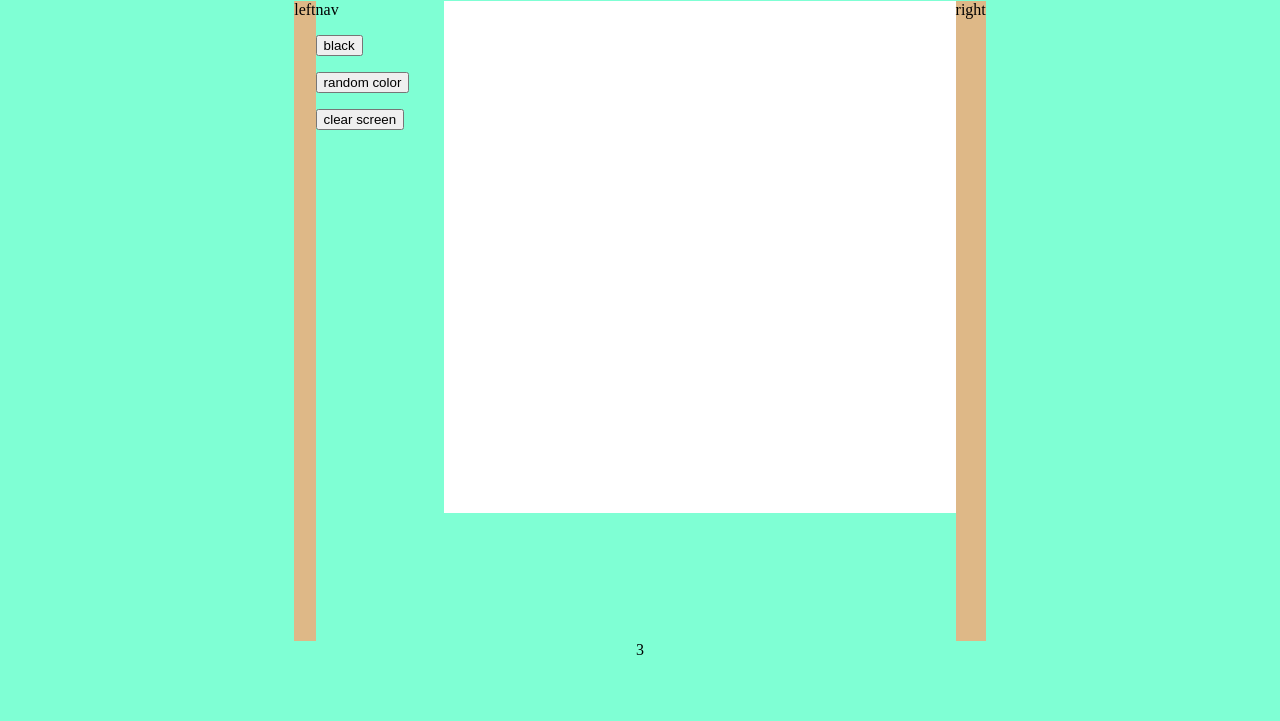
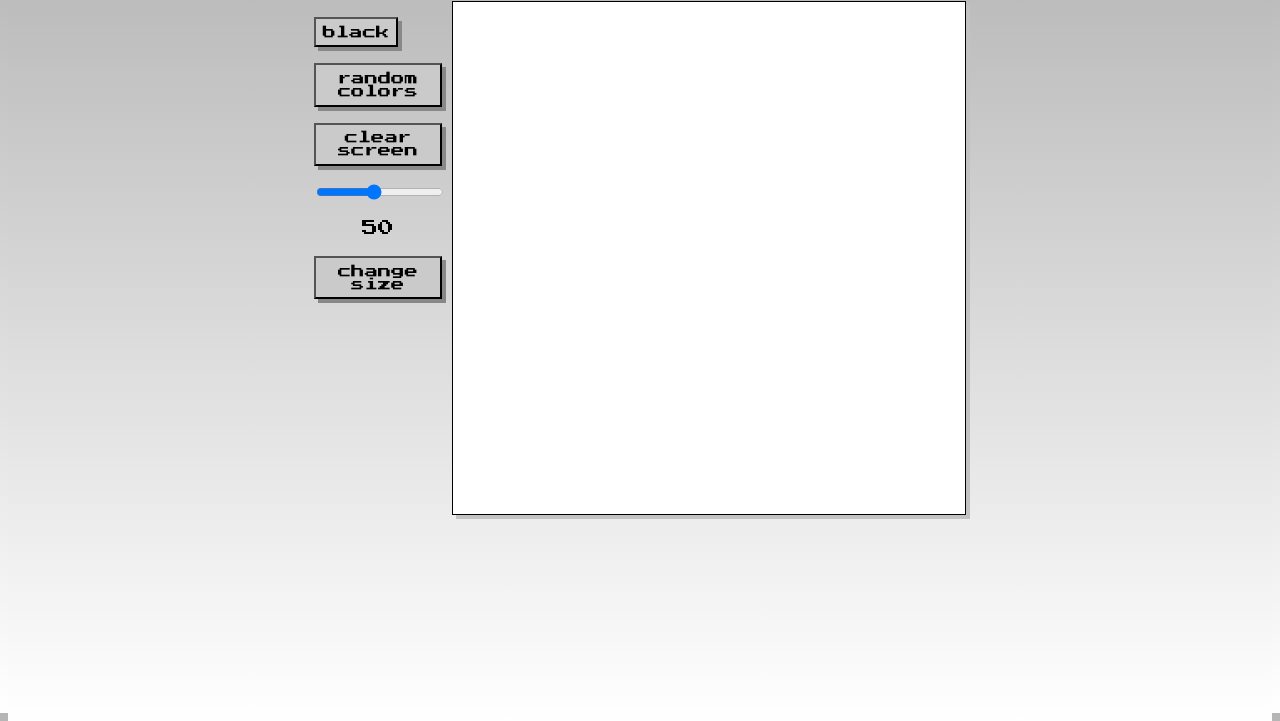
Before and after one commit to vivi-and-tea/Etch-a-Sketch, a plain HTML site: page index.html in a window 1280 px wide. Shown: the part 87-808 px from the top of the page. Drawn offline with Linux system fonts and the light colour scheme.

Commit message:
Pixel size function, basic styling

```diff
--- a/index.html
+++ b/index.html
@@ -5,23 +5,40 @@
     <meta http-equiv="X-UA-Compatible" content="IE=edge" />
     <meta name="viewport" content="width=device-width, initial-scale=1.0" />
     <link rel="stylesheet" href="style.css" />
-    <title>Document</title>
+    <link rel="preconnect" href="https://fonts.googleapis.com" />
+    <link rel="preconnect" href="https://fonts.gstatic.com" crossorigin />
+    <link
+      href="https://fonts.googleapis.com/css2?family=Poiret+One&family=Press+Start+2P&display=swap"
+      rel="stylesheet"
+    />
+    <title>Etch-a-Sketch</title>
   </head>
   <body>
     <div class="container">
-      <div class="buffer">Etch-a-Sketch</div>
+      <div class="buffer pressstart title">Etch-a-Sketch</div>
       <div class="middle">
-        <div class="left">left</div>
+        <div class="left"></div>
         <div class="nav">
-          nav
           <p><button id="blackButton">black</button></p>
-          <p><button id="randomColorButton">random color</button></p>
+          <p><button id="randomColorButton">random colors</button></p>
           <p><button id="clearButton">clear screen</button></p>
+          <input
+            type="range"
+            min="10"
+            max="100"
+            value="50"
+            class="slider"
+            id="sizeSlider"
+          />
+          <p>
+            <center><span id="sliderValue" class="pressstart"> </span></center>
+          </p>
+          <button id="newSizeButton">change size</button>
         </div>
         <div class="grid" id="sketchpad"></div>
-        <div class="right">right</div>
+        <div class="right"></div>
       </div>
-      <div class="buffer">3</div>
+      <div class="buffer"></div>
     </div>
   </body>
   <footer>
--- a/script.js
+++ b/script.js
@@ -14,14 +14,16 @@ function randomColorHex() {
 // Get sizes for the sketchpad grid: how many cells across, the width of the sketchpad on the screen, the size of each cell.
 let pixelNumber = 16;
 let sketchpadWidth = document.getElementById("sketchpad").clientWidth;
-let cellSize = sketchpadWidth / pixelNumber + "px";
+// let cellSize = sketchpadWidth / pixelNumber + "px";
 
 // Create the sketchpad grid.
-for (var i = 0; i < pixelNumber; i++) {
+function createSketchPad(pixels) {
+  let cellSize = sketchpadWidth / pixelNumber + "px";
+  for (let i = 0; i < pixels; i++) {
     var row = document.createElement("div");
     row.style.flex = "1";
-  for (var j = 0; j < pixelNumber; j++) {
-    var cell = document.createElement("div");
+    for (let j = 0; j < pixels; j++) {
+      let cell = document.createElement("div");
       cell.style.width = cellSize;
       cell.style.height = cellSize;
       cell.classList.add("pixel");
@@ -30,6 +32,8 @@ for (var i = 0; i < pixelNumber; i++) {
     }
     document.getElementById("sketchpad").appendChild(row);
   }
+}
+createSketchPad(pixelNumber);
 
 let pixels = document.getElementsByClassName("pixel");
 // Default mouseover color change effect on cells.
@@ -38,6 +42,38 @@ let pixels = document.getElementsByClassName("pixel");
     item.target.style.backgroundColor = "black";
   });
 });
+
+let slider = document.getElementById("sizeSlider");
+
+// Change size of sketchpad grid.
+let sizeButton = document.getElementById("newSizeButton");
+newSizeButton.addEventListener("click", function () {
+  document.getElementById("sketchpad").replaceChildren();
+  // TODO: Change this to reflect actual user choice and not just "100"
+  let cellSize = sketchpadWidth / slider.value + "px";
+  let pixels = slider.value;
+  for (let i = 0; i < pixels; i++) {
+    let row = document.createElement("div");
+    row.style.flex = "1";
+    for (let j = 0; j < pixels; j++) {
+      let cell = document.createElement("div");
+      cell.style.width = cellSize;
+      cell.style.height = cellSize;
+      cell.classList.add("pixel");
+      cell.style.flex = "1";
+      row.appendChild(cell);
+    }
+    document.getElementById("sketchpad").appendChild(row);
+  }
+  blackButton.click();
+});
+
+let sliderValue = document.getElementById("sliderValue");
+sliderValue.textContent = slider.value;
+
+slider.oninput = function () {
+  sliderValue.innerHTML = this.value;
+};
 
 // Generate random colors.
 let randomColorButton = document.getElementById("randomColorButton");
@@ -62,7 +98,7 @@ blackButton.addEventListener("click", function () {
 // Clear the grid.
 let clearButton = document.getElementById("clearButton");
 clearButton.addEventListener("click", function () {
-  for (var i = 0, max = pixels.length; i < max; i++) {
+  for (let i = 0, max = pixels.length; i < max; i++) {
     pixels[i].style.backgroundColor = "white";
   }
 });
--- a/style.css
+++ b/style.css
@@ -1,7 +1,33 @@
 body,
 html {
   height: 100vh;
-  background-color: aquamarine;
+  /* background-color: aquamarine; */
+  background: linear-gradient(
+    0deg,
+    rgba(255, 255, 255, 1) 0%,
+    rgba(181, 181, 181, 1) 100%
+  );
+}
+
+button {
+  font-family: "Press Start 2P", cursive;
+  background-color: rgb(202, 202, 202);
+  padding: 0.5em;
+  box-shadow: 4px 4px #888888;
+}
+button:hover {
+  background-color: rgb(147, 175, 212);
+}
+
+.pressstart {
+  font-family: "Press Start 2P", cursive;
+}
+
+.title {
+  font-size: 4em;
+}
+.slider {
+  width: 100%;
 }
 
 .container {
@@ -25,17 +51,15 @@ html {
 
 .nav {
   width: 10vw;
-}
-
-.left,
-.right {
-  background-color: burlywood;
+  margin-right: 10px;
 }
 
 .grid {
   background-color: white;
   width: 40vw;
   height: 40vw;
+  border: solid black 1px;
+  box-shadow: 4px 4px #c2c2c2;
 }
 
 #sketchpad > div {
```
Lines whose indentation alone changed are shown as unchanged.
